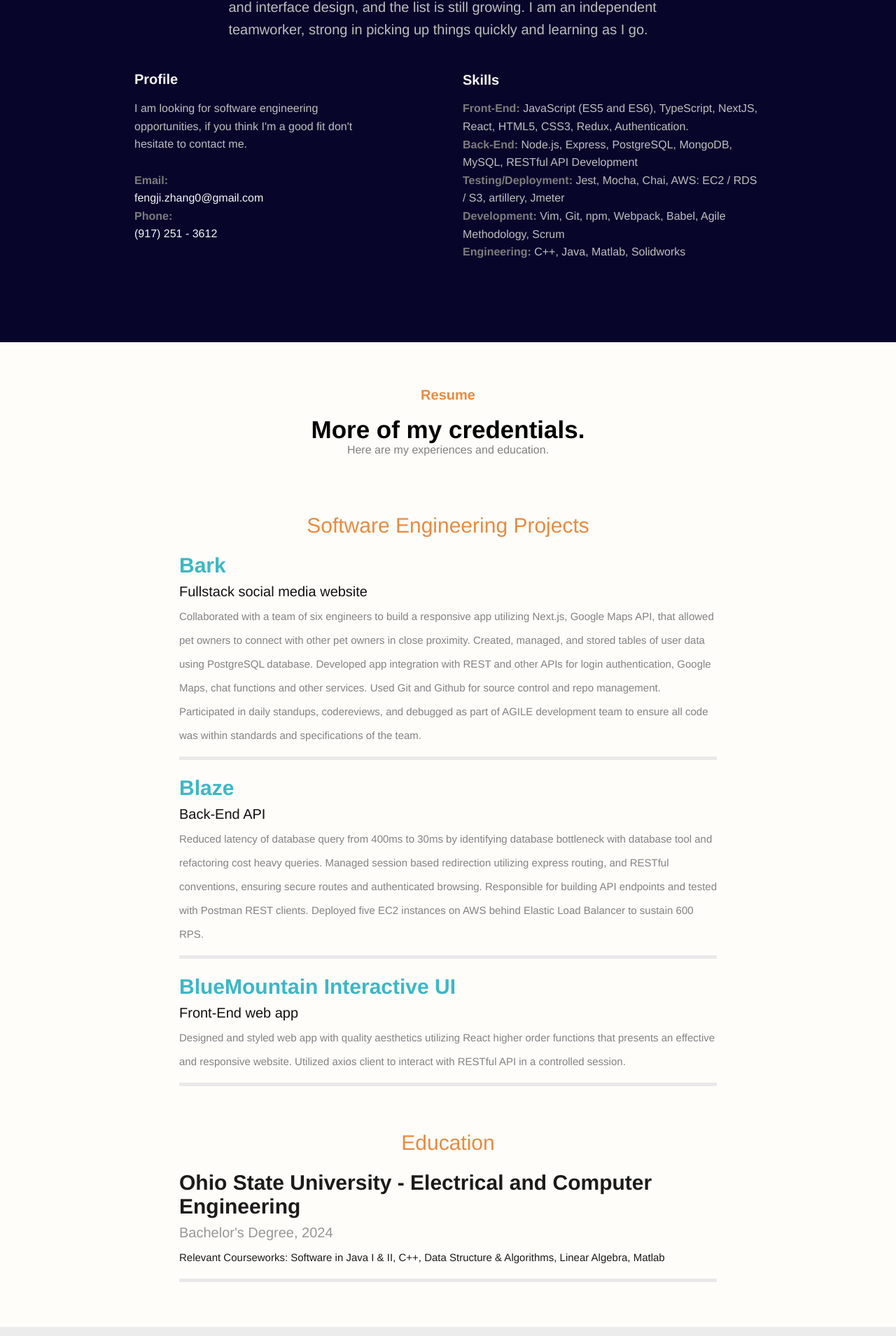
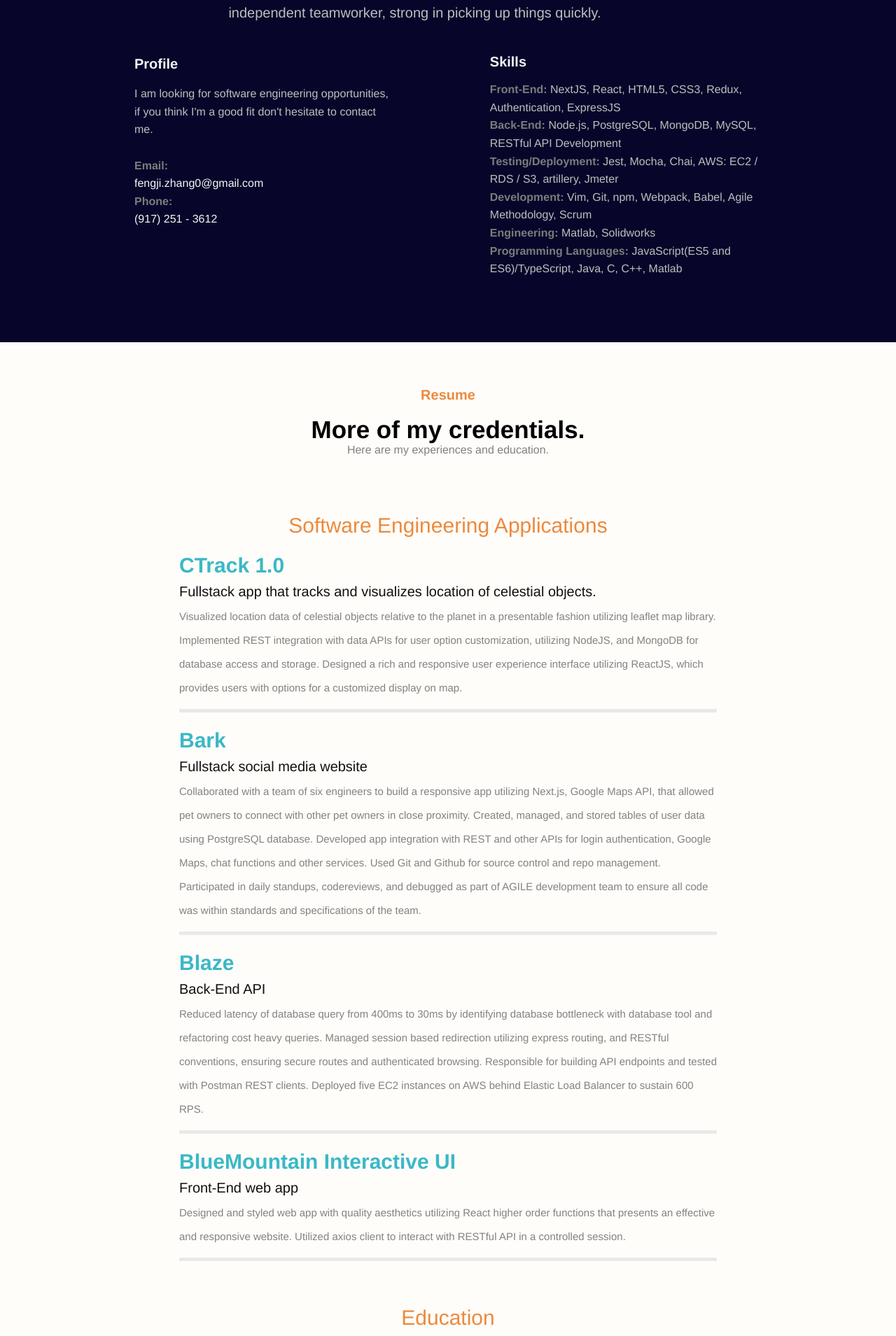
Before and after one commit to fengjizhang/pw2.0, a React (Create React App) app: page /resume in a window 1280 px wide. Shown: the part 1111-3020 px from the top of the page at 70% size. Built offline with nearby package versions, Linux system fonts and the light colour scheme; the HTML template or start-up script is replaced by a standard one.

Commit message:
icontent edits in resume and about page

```diff
--- a/src/components/About.jsx
+++ b/src/components/About.jsx
@@ -6,9 +6,9 @@ const About = (props) => {
         <div className="about">
             <div className='one'>About</div><br></br>
             <p className='two'>Let me introduce myself.</p><br></br>
-            <div className='three'>I am a full-stack engineer majoring in Electrical and Computer Engineering at Ohio State University. I am graduating May 2024.
+            <div className='three'>I am a full-stack engineer majoring in Electrical and Computer Engineering at Ohio State University. I am graduating in Spring 2024.
                  My primary interests have been software engineering, operating systems and interface design, and the list is still growing. I am an
-                 independent teamworker, strong in picking up things quickly and learning as I go. </div><br></br>
+                 independent teamworker, strong in picking up things quickly. </div><br></br>
             <div className='pands'>
                 <div className='section2'>
                     <div className='about3'>Profile</div>
@@ -22,11 +22,12 @@ const About = (props) => {
                 <div >
                     <div className='about3'>Skills</div>
                     <div className='skillsSection'>
-                        <div className='category'>Front-End: <span className='skills5'>JavaScript (ES5 and ES6), TypeScript, NextJS, React, HTML5, CSS3, Redux, Authentication.</span></div>
-                        <div className='category'>Back-End: <span className='skills5'>Node.js, Express, PostgreSQL, MongoDB, MySQL, RESTful API Development</span></div>
+                        <div className='category'>Front-End: <span className='skills5'>NextJS, React, HTML5, CSS3, Redux, Authentication, ExpressJS</span></div>
+                        <div className='category'>Back-End: <span className='skills5'>Node.js, PostgreSQL, MongoDB, MySQL, RESTful API Development</span></div>
                         <div className='category'>Testing/Deployment: <span className='skills5'>Jest, Mocha, Chai, AWS: EC2 / RDS / S3, artillery, Jmeter</span></div>
                         <div className='category'>Development: <span className='skills5'>Vim, Git, npm, Webpack, Babel, Agile Methodology, Scrum</span></div>
-                        <div className='category'>Engineering: <span className='skills5'>C++, Java, Matlab, Solidworks</span></div>
+                        <div className='category'>Engineering: <span className='skills5'>Matlab, Solidworks</span></div>
+                        <div className='category'>Programming Languages: <span className='skills5'>JavaScript(ES5 and ES6)/TypeScript, Java, C, C++, Matlab</span></div>
                     </div>
                 </div>
 
--- a/src/components/Resume.jsx
+++ b/src/components/Resume.jsx
@@ -7,7 +7,19 @@ const Resume = (props) => {
             <h4 className='resumeone'>Resume</h4><br></br>
             <div className='resumetwo'>More of my credentials.</div>
             <div className='resumethree'>Here are my experiences and education.</div><br></br>
-            <p className='resumefour'>Software Engineering Projects</p>
+            <p className='resumefour'>Software Engineering Applications</p>
+
+            <div className='containerExp'>
+                <p className='resume5'>CTrack 1.0<br></br>
+                <span className='resume6'>Fullstack app that tracks and visualizes location of celestial objects. </span><br></br>
+                <span className='resume7'>Visualized location data of celestial objects relative to the planet in a presentable fashion utilizing leaflet map library.
+                    Implemented REST integration with data APIs for user option customization, utilizing NodeJS, and MongoDB for database access and storage.
+                    Designed a rich and responsive user experience interface utilizing ReactJS, which provides users with options for a customized display on map.
+                </span>
+                </p><br></br>
+            </div>
+
+
             <div className='containerExp'>
                 <p className='resume5'>Bark<br></br>
                 <span className='resume6'>Fullstack social media website</span><br></br>
@@ -40,8 +52,8 @@ const Resume = (props) => {
 
             <p className='resumefour'>Education</p>
             <div className='containerEdu'>
-                <p className='resume8'>Ohio State University - Electrical and Computer Engineering <br></br><span className='resume11'>Bachelor's Degree, 2024</span><br></br>
-                <span className='resume9'>Relevant Courseworks: Software in Java I &#38; II, C++, Data Structure &#38; Algorithms, Linear Algebra, Matlab</span><br></br>
+                <p className='resume8'>Ohio State University - Electrical and Computer Engineering <br></br><span className='resume11'>BS.ECE, Expected Graduation: Spring 2024</span><br></br>
+                <span className='resume9'>Relevant Courseworks: Software in Java I &#38; II, Programming in C, Programming in C++, Data Structure &#38; Algorithms, Solidworks, Matlab</span><br></br>
                 </p><br></br>
             </div>
 
```
